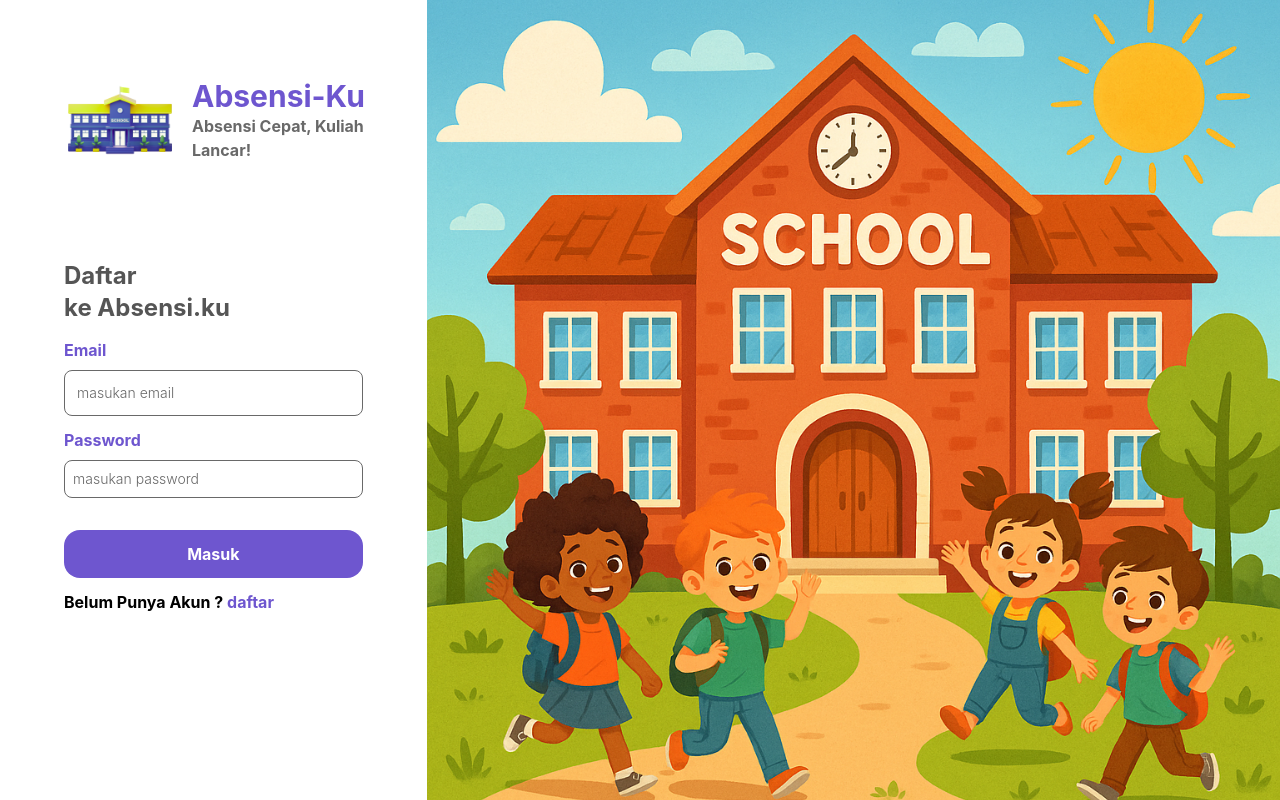
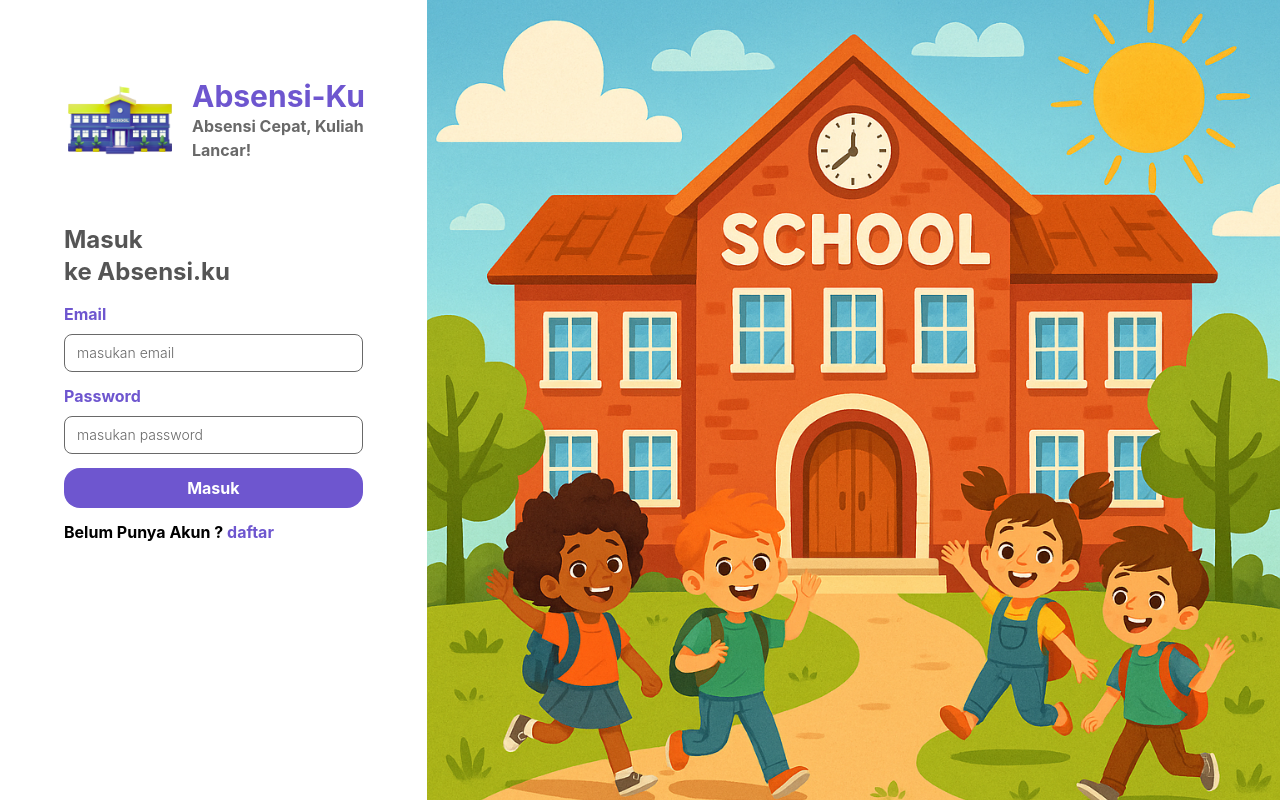
Before and after one commit to jiieea/Nextjs-absenceApp, a Next.js app: page /login in a window 1280 px wide. Built offline with nearby package versions, Linux system fonts and the light colour scheme.

Commit message:
update : working form validation

```diff
--- a/src/app/login/page.tsx
+++ b/src/app/login/page.tsx
@@ -44,25 +44,25 @@ const LoginPage = () => {
   }
   return (
     <div className='w-screen h-screen flex justify-between '>
-    <div className='w-2/6 flex flex-col h-full p-16 gap-16 md:gap-2 '>
+    <div className='w-2/6 flex flex-col h-full p-16 gap-16 md:gap-1 '>
       <div className='flex items-center  gap-4 md:w-xs'>
         <Image src={Logo} alt='logo' className='lg:w-28 md:w-20' />
         <div className="flex-col">
-          <p className='font-bold lg:text-3xl text-primary  md:text-2xl'>Absensi-Ku</p>
+          <p className='font-bold lg:text-3xl text-primary  md:text-lg'>Absensi-Ku</p>
           <p className='text-disable font-bold '>Absensi Cepat, Kuliah Lancar! </p>
         </div>
       </div>
       {/* form input  */}
-      <form onSubmit={handleLogin} className='mt-16 '>
+      <form onSubmit={handleLogin} className='mt-16 md:mt-10 '>
         <div className='xl:mb-3.5 md:mb-1'>
-          <h1 className='font-bold lg:text-2xl mt-3 text-pseudo-disable md:text-base '>Daftar <br /> ke Absensi.ku</h1>
+          <h1 className='font-bold lg:text-2xl mt-3 text-pseudo-disable md:mt-1 '>Masuk <br /> ke Absensi.ku</h1>
         </div>
         {/* input  */}
         <div className="flex flex-col gap-2 mb-3">
           <label htmlFor="email" className='lg: text-normal text-primary font-bold '>Email</label>
           <input
             type="email"
-            className="lg:border px-5 py-3 md:px-3 w-full border-disable rounded-lg
+            className="lg:border px-4 py-3 md:py-2  md:px-3 w-full border-disable rounded-lg
              placeholder:text-disable placeholder:font-light text-sm "
             placeholder='masukan email  '
             value={email}
@@ -73,7 +73,7 @@ const LoginPage = () => {
           <label htmlFor="email" className='text-primary font-bold text-normal'>Password</label>
           <input
             type="password"
-            className="border px-4 py-3 w-full
+            className="border px-4 py-3 w-full   md:px-3 md:py-2
              border-disable rounded-lg placeholder:text-disable
              placeholder:font-light text-sm md:p-2"
             placeholder='masukan password '
@@ -84,7 +84,7 @@ const LoginPage = () => {
         {error && <p className="text-error text-sm">{error}</p>}
         <div className="flex flex-col gap-2 ">
           <button
-            className='bg-primary rounded-2xl p-3 mt-5 text-white font-bold cursor-pointer'
+            className='bg-primary rounded-2xl p-2 mt-5 text-white font-bold cursor-pointer md:mt-0.5'
             type='submit'>
             {
               loading ? (
--- a/src/app/register/page.tsx
+++ b/src/app/register/page.tsx
@@ -7,7 +7,7 @@ import { Banner2 } from '../_assets/images';
 import Link from 'next/link';
 import { createUserWithEmailAndPassword, updateProfile } from 'firebase/auth';
 import { auth, db } from '@/lib/firebaseClient';
-import { doc, setDoc } from 'firebase/firestore';
+import { collection, doc, getDocs, setDoc  } from 'firebase/firestore';
 import Modal from '../_components/molecule/modal/modal';
 import { useRouter } from 'next/navigation';
 import Loader from '../_components/molecule/Loader';
@@ -34,13 +34,25 @@ const RegisterPage = () => {
 
       await updateProfile(userCredential.user, {
         displayName: name
-      })
+      });
+
+            // check if the name exist , if exist , update error state
+            const fetchData = await getDocs(collection(db , 'users'));
+            const userName = Array.from(new Set(fetchData.docs.map((user) => user.data().name)))
+            for (const uName of userName) {
+              if(name === uName) {
+                setError("Nama Sudah Ada")
+                break;
+              }
+            }
 
       await setDoc(doc(db, 'users', uid), {
         name,
         email,
         role: 'guru'
       });
+
+
 
       setShowModal(true);
       setName('');
@@ -79,15 +91,15 @@ const RegisterPage = () => {
                 value={name}
                 onChange={(e) => setName(e.target.value)}
                 className="lg:border px-4 py-3  border-disable rounded-lg placeholder:text-disable placeholder:font-light text-sm
-                md:px-3
+                md:px-3 md:py-2
                 " />
             </div>
             <div className="flex flex-col gap-2 mb-3">
               <label htmlFor="email" className='lg: text-normal text-primary font-bold '>Email</label>
               <input
                 type="email"
-                className="lg:border px-5 py-3 md:px-3 w-full border-disable rounded-lg
-                 placeholder:text-disable placeholder:font-light text-sm "
+                className="lg:border px-5 py-3   md:px-3 md:py-2 w-full border-disable rounded-lg
+                 placeholder:text-disable placeholder:font-light text-sm  "
                 placeholder='masukan email  '
                 value={email}
                 onChange={(e) => setEmail(e.target.value)}
@@ -97,7 +109,7 @@ const RegisterPage = () => {
               <label htmlFor="email" className='text-primary font-bold text-normal'>Password</label>
               <input
                 type="password"
-                className="border px-4 py-3 w-full
+                className="border px-4 py-3 w-full   md:px-3 md:py-2
                  border-disable rounded-lg placeholder:text-disable
                  placeholder:font-light text-sm md:p-2"
                 placeholder='masukan password '
@@ -108,7 +120,7 @@ const RegisterPage = () => {
             {error && <p className="text-error text-sm">{error}</p>}
             <div className="flex flex-col gap-2 ">
               <button
-                className='bg-primary rounded-2xl p-3 mt-5 text-white font-bold cursor-pointer'
+                className='bg-primary rounded-2xl p-3 mt-5 text-white font-bold cursor-pointer   md:px-3 md:py-2'
                 type='submit'>
                 {
                   loading ? (
```
